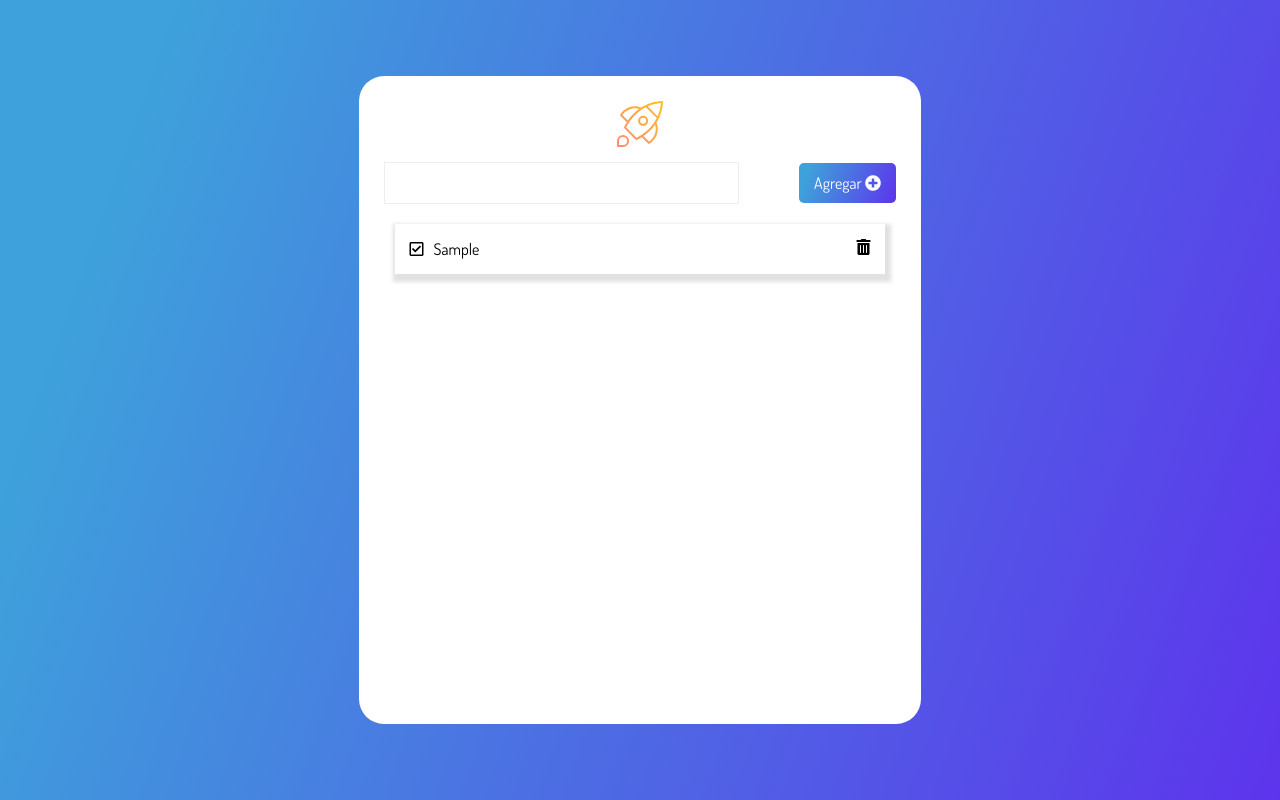
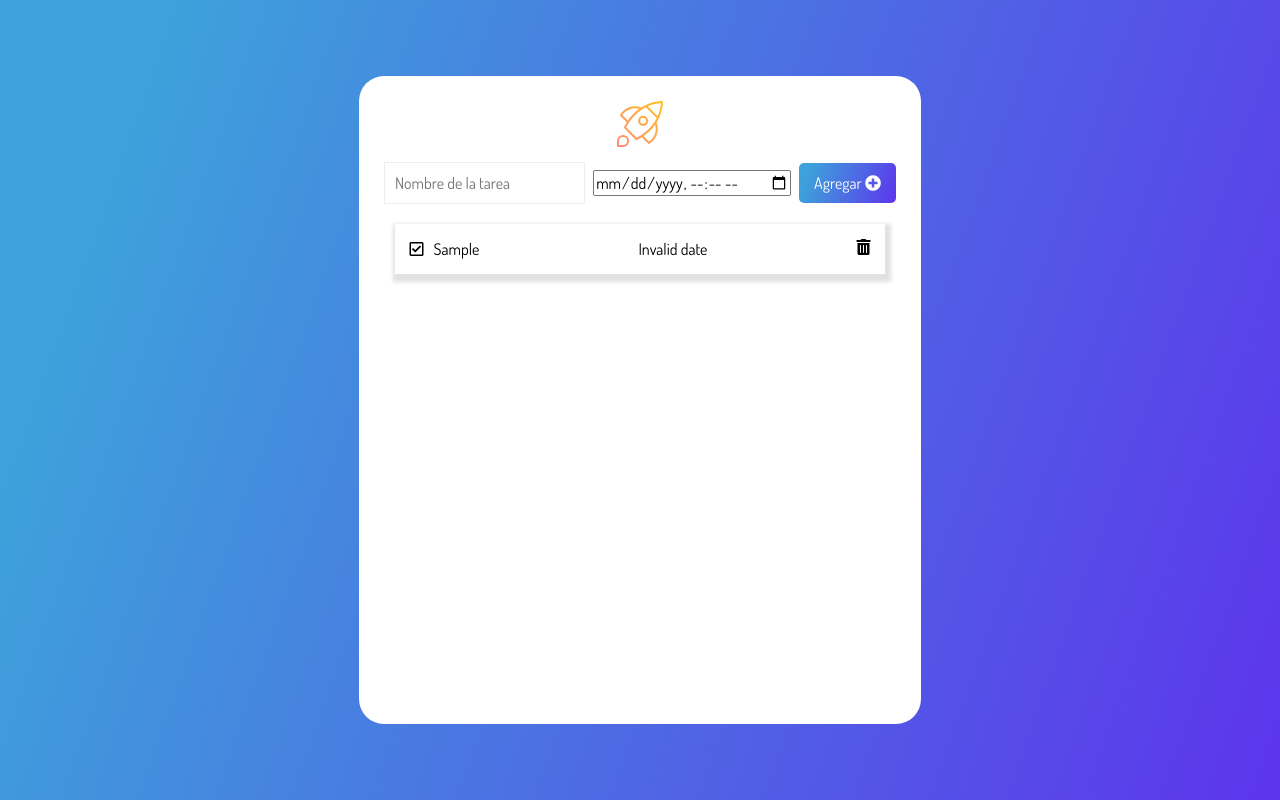
Before and after one commit to Tiare17/JS-en-la-web, a plain HTML site: page index.html in a window 1280 px wide. Both pictures are taken after typing "Sample" into the empty fields and a click on the button "Agregar". Drawn offline with nearby package versions, Linux system fonts and the light colour scheme.

Commit message:
clase 06 completada

```diff
--- a/index.html
+++ b/index.html
@@ -31,7 +31,7 @@
               autocomplete="off"
               data-form-input
             />
-
+            <input type="datetime-local" data-form-date placeholder="DD/MM/YYYY"/>
             <button type="submit" class="btnCreate" data-form-btn>
               Agregar <i class="fas fa-plus-circle"></i>
             </button>
@@ -41,6 +41,7 @@
         </ul>
       </div>
     </main>
+    <script src="https://cdnjs.cloudflare.com/ajax/libs/moment.js/2.29.4/moment.min.js"></script>
     <script type="module" src="script.js"></script>
   </body>
 </html>
--- a/script.js
+++ b/script.js
@@ -2,23 +2,34 @@ import checkComplete from "./components/checkComplete.js";
 import deleteIcon from "./components/deleteIcon.js";
 const btn = document.querySelector("[data-form-btn]");
 
+const addTask = (evento) => {
+    const list = document.querySelector("[data-list]");
+    const task = createTask(evento);
+    list.appendChild(task);
+}
+
 const createTask = (evento) => {
     evento.preventDefault();
     const input = document.querySelector("[data-form-input]");
+    const calendar = document.querySelector("[data-form-date]");
     const value = input.value;
-    const list = document.querySelector("[data-list]");
+    const date = calendar.value;
+    const dateFormat = moment(date).format("DD/MM/YYYY");
     const task = document.createElement("li");
     task.classList.add("card");
-    input.value = " ";
+    input.value = "";
     const taskContent = document.createElement("div");
     const titleTask = document.createElement("span");
     titleTask.classList.add("task");
     titleTask.innerText = value;
     taskContent.appendChild(checkComplete());
     taskContent.appendChild(titleTask);
+    const dateElement = document.createElement("span");
+    dateElement.innerHTML = dateFormat;
     task.appendChild(taskContent);
+    task.appendChild(dateElement);
     task.appendChild(deleteIcon());
-    list.appendChild(task);
+    return task;
 };
 
-btn.addEventListener("click", createTask);
+btn.addEventListener("click", addTask);
--- a/styles.css
+++ b/styles.css
@@ -46,7 +46,7 @@ form {
   padding: 10px;
   border: 1px solid #eee;
   outline: none;
-  width: 65%;
+  width: 35%;
 }
 
 .inputForm::placeholder {
```
